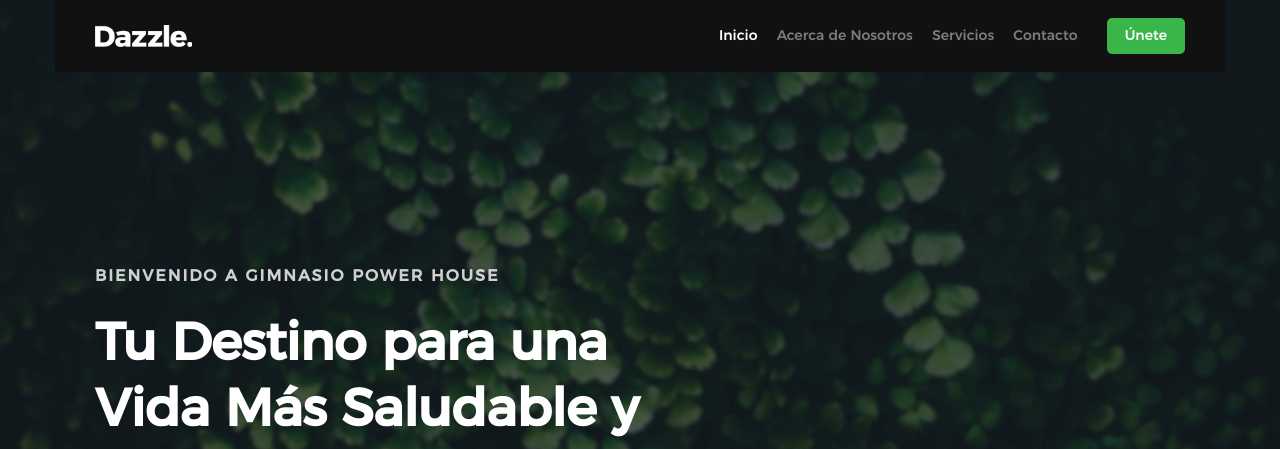
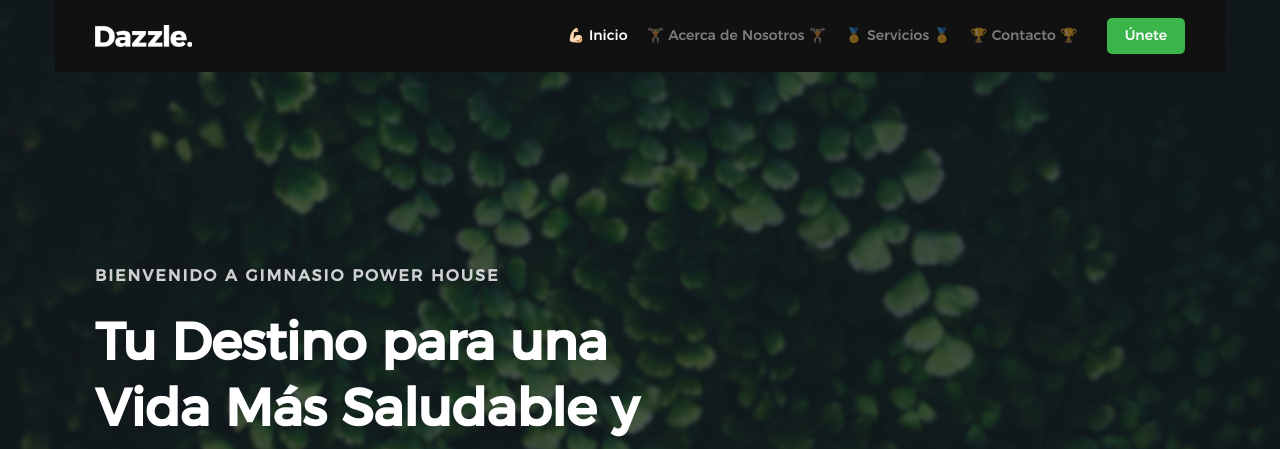
Before and after one commit to hayderrojas84/GIMNASIO_, a plain HTML site: page index.html in a window 1280 px wide. Shown: the top 449 px of the page. Drawn offline with Linux system fonts and the light colour scheme; files whose address does not match are found by name.

Commit message:
modificacion de menu

```diff
--- a/index.html
+++ b/index.html
@@ -29,10 +29,10 @@
 
         <nav id="header-nav-wrap">
             <ul class="header-main-nav">
-                <li class="current"><a class="smoothscroll" href="#home" title="home">Inicio</a></li>
-                <li><a class="smoothscroll" href="#about" title="about">Acerca de Nosotros</a></li>
-                <li><a class="smoothscroll" href="#services" title="services">Servicios</a></li>
-                <li><a class="smoothscroll" href="#contact" title="contact">Contacto</a></li>
+                <li class="current"><a class="smoothscroll" href="#home" title="home">💪🏻 Inicio</a></li>
+                <li><a class="smoothscroll" href="#about" title="about">🏋🏼 Acerca de Nosotros 🏋🏼</a></li>
+                <li><a class="smoothscroll" href="#services" title="services">🏅 Servicios 🏅</a></li>
+                <li><a class="smoothscroll" href="#contact" title="contact">🏆 Contacto 🏆</a></li>
             </ul>
 
             <a href="#" title="sign-up" class="button button-primary cta">Únete</a>
```
